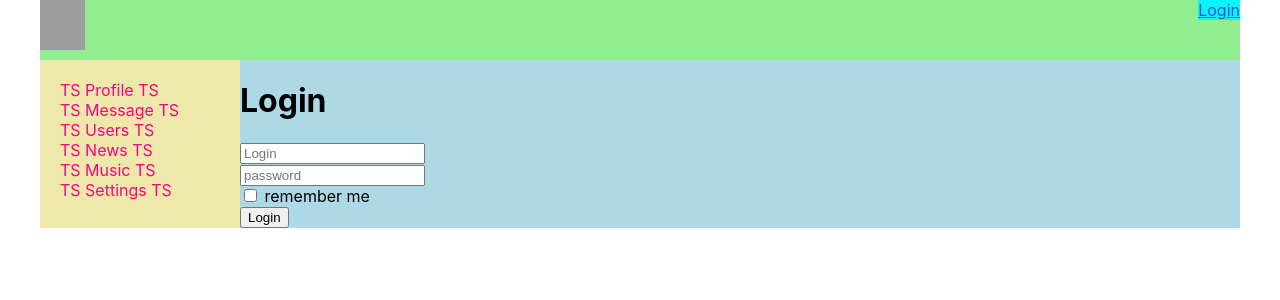
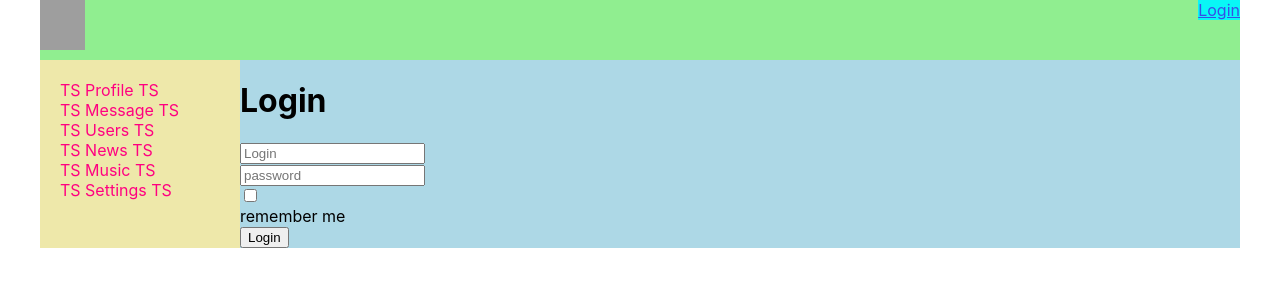
Before and after one commit to Yarovenko-Dmitry/SocialNetwork_TS, a React (Create React App) app: page /login in a window 1280 px wide. Shown: the top 300 px of the page. Built offline with nearby package versions, Linux system fonts and the light colour scheme; no server answers; grey boxes are pictures that could not be loaded.

Commit message:
SN_v-77-TS-redux-form field validation & errors

```diff
--- a/src/components/Dialogs/Dialogs.tsx
+++ b/src/components/Dialogs/Dialogs.tsx
@@ -5,8 +5,9 @@ import {Message} from "./Message";
 
 import {DialogType, MessageType} from "../../index";
 import {DialogsPageType} from "../../redux/redux-store";
-import {Redirect} from 'react-router';
 import {Field, InjectedFormProps, reduxForm} from 'redux-form';
+import {maxLengthCreator, required} from '../../utils/validators/validators';
+import {Textarea} from '../common/FormsControls/FormsControls';
 
 export type DialogsType = {
   sendMessage: (values: string) => void,
@@ -21,23 +22,9 @@ const Dialogs = (props: DialogsType) => {
 
   let dialogElements = state.dialogs.map((d: DialogType) => <DialogsItem name={d.name} key={d.id} id={d.id}/>);
   let messagesElements = state.messages.map((m: MessageType) => <Message message={m.message} key={m.id}/>);
-  // let newMessagesBody = state.newMessageBody;
-  //
-  // let onSendMessageClick = () => {
-  //   props.sendMessage();
-  // }
-  //
-  // let onNewMessageChange = (e: ChangeEvent<HTMLTextAreaElement>) => {
-  //   let body = e.target.value;
-  //   props.updateNewMessageBody(body);
-  // }
 
   let addNewMessage = (values: AddMassageFormDataType) => {
     props.sendMessage(values.newMessageBody);
-  }
-
-  if (!props.isAuth) {
-    return <Redirect to={'/login'}/>
   }
 
   return (
@@ -57,11 +44,17 @@ export type AddMassageFormDataType = {
   newMessageBody: string
 }
 
+const maxLength50 = maxLengthCreator(50)
+
 const AddMassageForm: React.FC<InjectedFormProps<AddMassageFormDataType>> = (props) => {
   return (
     <form onSubmit={props.handleSubmit}>
       <div>
-        <Field component={'textarea'} name={'newMessageBody'} placeholder={'Enter your message'}/>
+        <Field component={Textarea}
+               name={'newMessageBody'}
+               placeholder={'Enter your message'}
+               validate={[required, maxLength50]}
+        />
       </div>
       <div>
         <button>Send</button>
--- a/src/components/Dialogs/DialogsContainer.tsx
+++ b/src/components/Dialogs/DialogsContainer.tsx
@@ -17,9 +17,6 @@ let mapStateToProps = (state: StateType) => {
 
 let mapDispatchToProps = (dispatch: DispatchType) => {
   return {
-    // updateNewMessageBody: (body: string) => {
-    //   dispatch(updateNewMessageBodyCreator(body));
-    // },
     sendMessage: (newMessageBody: string) => {
       dispatch(sendMessageActionCreator(newMessageBody));
     },
--- a/src/components/Login/Login.tsx
+++ b/src/components/Login/Login.tsx
@@ -1,5 +1,7 @@
 import React from "react";
 import {Field, InjectedFormProps, reduxForm} from 'redux-form';
+import {Input} from '../common/FormsControls/FormsControls';
+import {required} from '../../utils/validators/validators';
 
 type LoginFormDataType = {
   login: string,
@@ -11,13 +13,24 @@ const LoginForm: React.FC<InjectedFormProps<LoginFormDataType>> = (props) => {
   return (
     <form onSubmit={props.handleSubmit}>
       <div>
-        <Field placeholder={'Login'} name={'login'} component={'input'}/>
+        <Field placeholder={'Login'}
+               name={'login'}
+               component={Input}
+               validate={[required]}
+        />
       </div>
       <div>
-        <Field placeholder={'password'} name={'password'} component={'input'}/>
+        <Field placeholder={'password'}
+               name={'password'}
+               component={Input}
+               validate={[required]}
+        />
       </div>
       <div>
-        <Field type={'checkbox'} name={'rememberMe'} component={'input'}/> remember me
+        <Field type={'checkbox'}
+               name={'rememberMe'}
+               component={Input}
+        /> remember me
       </div>
       <div>
         <button>Login</button>
@@ -27,7 +40,6 @@ const LoginForm: React.FC<InjectedFormProps<LoginFormDataType>> = (props) => {
 };
 
 const LoginReduxForm = reduxForm<LoginFormDataType>({form: 'login'})(LoginForm)
-
 
 const Login = () => {
   const onSubmit = (formData:LoginFormDataType) => {
--- a/src/components/Profile/MyPosts/MyPosts.tsx
+++ b/src/components/Profile/MyPosts/MyPosts.tsx
@@ -3,11 +3,12 @@ import s from './MyPosts.module.css';
 import Post from "./Post/Post";
 import {PostType} from "../../../index";
 import {Field, InjectedFormProps, reduxForm} from 'redux-form';
+import {maxLengthCreator, required} from '../../../utils/validators/validators';
+import {Textarea} from '../../common/FormsControls/FormsControls';
 
 type MyPostsType = {
   posts: Array<PostType>,
   addPost: (newPostText: string) => void,
-  // updatedNewPostText: (text: string) => void,
   newPostText: string
 };
 
@@ -17,24 +18,6 @@ const MyPosts = (props: MyPostsType) => {
     .map(p =>
       <Post message={p.message} likesCount={p.likesCount}/>
     );
-
-  // let newPostElement = React.createRef<HTMLTextAreaElement>();
-
-  // const addPost = () => {
-  //   props.addPost();
-  //   // if (newPostElement.current) {
-  //   //   props.dispatch(addPostActionCreator());
-  //   // }
-  // };
-
-  // let onPostChange = () => {
-  //   let text = newPostElement.current && newPostElement.current.value;
-  //   if (text) {
-  //     props.updatedNewPostText(text);
-  //     // let action = updateNewPostTextActionCreator(text);
-  //     // props.dispatch(action);
-  //   }
-  // }
 
   const onAddPost = (values: AddNewPostFormDataType) => {
     props.addPost(values.newPostText);
@@ -55,13 +38,16 @@ export type AddNewPostFormDataType = {
   newPostText: string
 }
 
+const maxLength10 = maxLengthCreator(10);
+
 const AddNewPostForm: React.FC<InjectedFormProps<AddNewPostFormDataType>> = (props) => {
   return (
     <form onSubmit={props.handleSubmit}>
       <div>
-        <Field component={'textarea'}
+        <Field component={Textarea}
                name={'newPostText'}
                placeholder={'Enter your post'}
+               validate={[required, maxLength10]}
         />
       </div>
       <div>
--- /dev/null
+++ b/src/components/common/FormsControls/FormsControls.module.css
@@ -0,0 +1,8 @@
+.formControl.error input,
+.formControl.error textarea {
+  border: solid 1px red ;
+}
+
+.formControl.error span {
+  color: #003cff;
+}
--- /dev/null
+++ b/src/components/common/FormsControls/FormsControls.tsx
@@ -0,0 +1,38 @@
+import React from "react";
+import styles from './FormsControls.module.css';
+import {WrappedFieldMetaProps, WrappedFieldProps} from 'redux-form';
+// 1 в логине не отрабатывает первое поле на валидацию
+// 2 логин отправляет на диалогах
+
+type FormControlPropsType = {
+  meta: WrappedFieldMetaProps
+}
+
+const FormControl: React.FC<FormControlPropsType> = ({meta: { touched, error }, children}) => {
+
+  const hasError = touched && error;
+  return (
+    <div className={styles.formControl + ' ' + (hasError ? styles.error : '')}>
+      <div>
+        {children}
+      </div>
+      {hasError && <span>{error}</span>}
+    </div>
+  )
+}
+
+export const Textarea = (props: WrappedFieldProps) => {
+
+  const {input, meta, ...restProps} = props;
+
+  return (
+    <FormControl {...props}><textarea {...input} {...restProps}/></FormControl>
+  )
+}
+
+export const Input = (props: WrappedFieldProps) => {
+  const {input, meta, ...restProps} = props;
+  return (
+    <FormControl {...props}><input {...input} {...restProps}/></FormControl>
+  )
+}
--- a/src/hoc/withAuthRedirect.tsx
+++ b/src/hoc/withAuthRedirect.tsx
@@ -17,7 +17,10 @@ type DispatchPropsType = {
 
 export function withAuthRedirect<WCP>(Component: React.ComponentType<WCP>) {
 
+  debugger
+
   const RedirectComponent: React.FC<DispatchPropsType & MapPropsType> = (props) => {
+    debugger
     let {isAuth, fake, ...restProps} = props;
     if (!isAuth) {
       return <Redirect to={'/login'}/>
--- /dev/null
+++ b/src/utils/validators/validators.ts
@@ -0,0 +1,11 @@
+export const required = (value: string) => {
+  if (value) return undefined;
+  return 'Field is required';
+}
+
+export const maxLengthCreator = (maxLength: number) => (value: string) => {
+  if (value.length > maxLength) {
+    return `Max length is ${maxLength} symbols`;
+  }
+  return undefined;
+}
```
